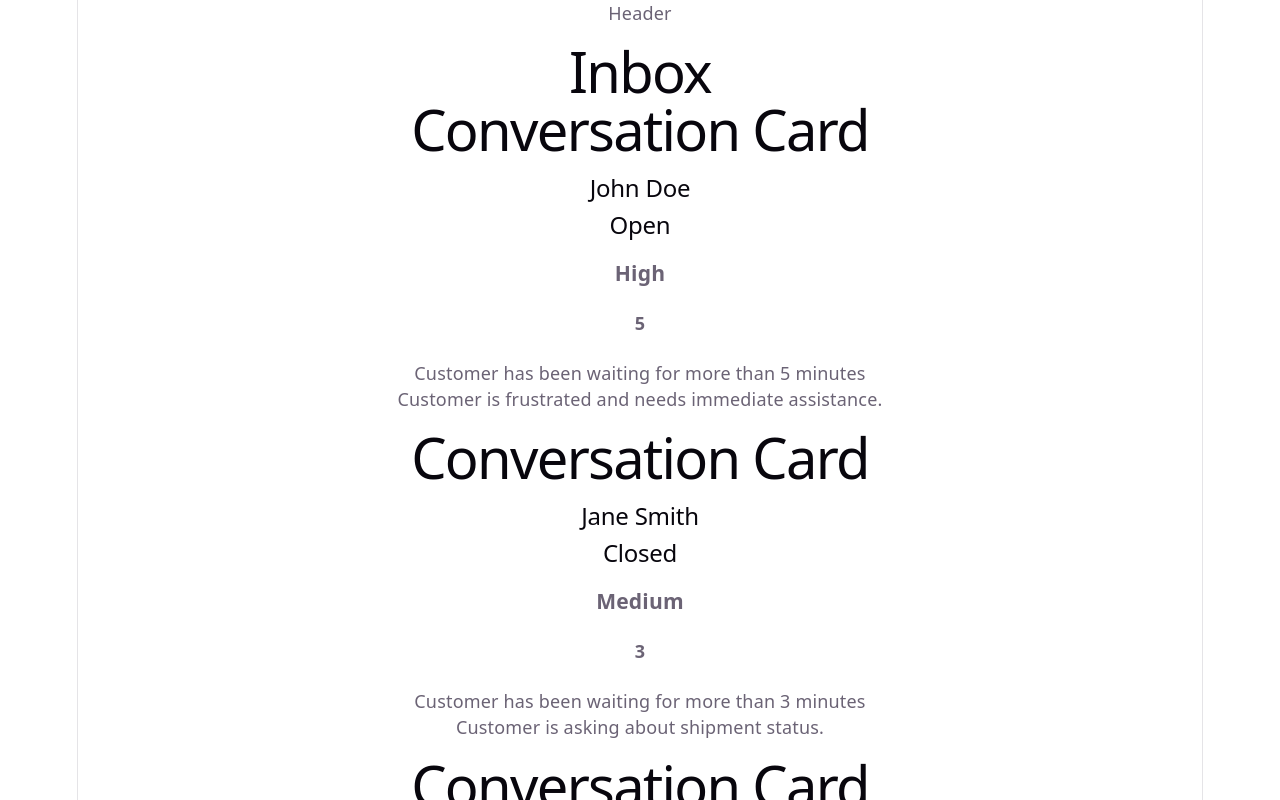
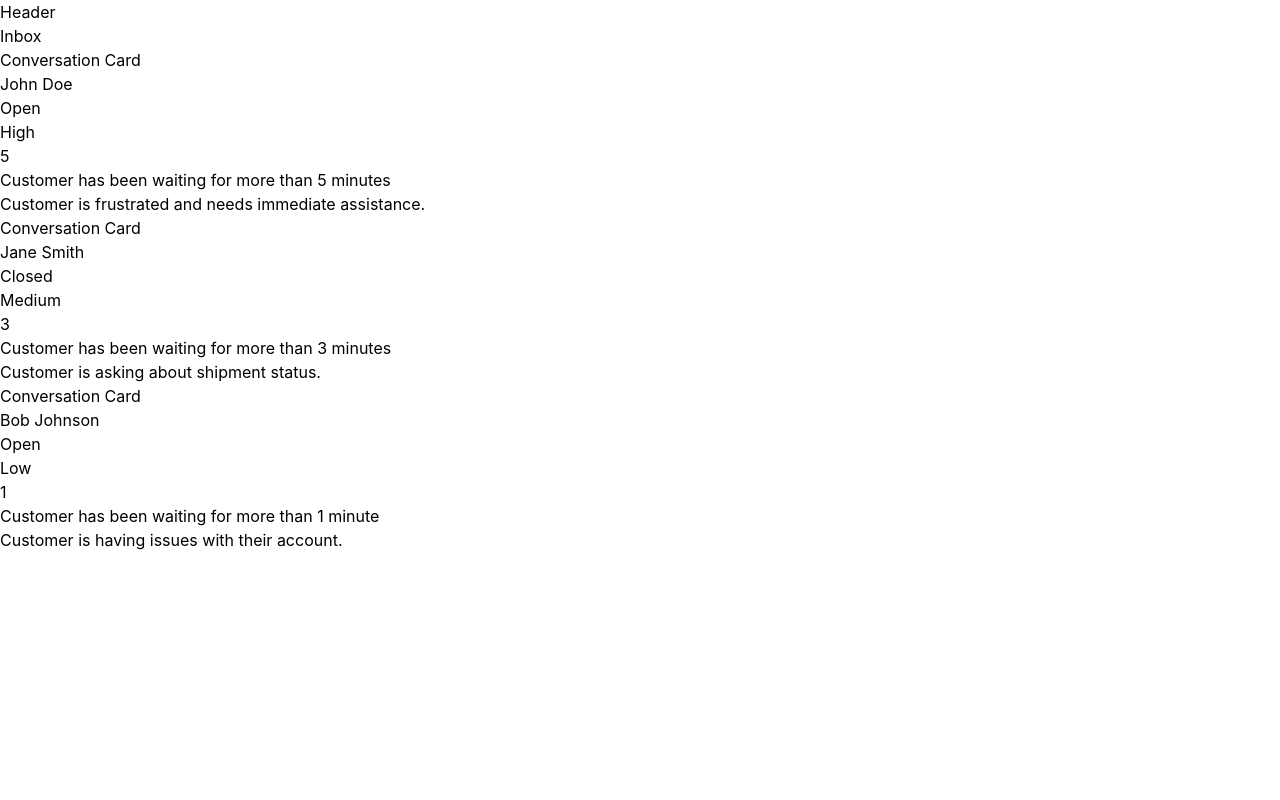
Before and after one commit to sam-0905/QueuePilot, a React (Vite) app in the folder QueuePilot/: page / in a window 1280 px wide. Shown: the top 800 px of the page. Built offline with nearby package versions, Linux system fonts and the light colour scheme.

Commit message:
fix - Removed unwanted CSS and imported tailwind

```diff
--- a/QueuePilot/src/index.css
+++ b/QueuePilot/src/index.css
@@ -1,111 +1,23 @@
+@import "tailwindcss";
+
 :root {
   --text: #6b6375;
   --text-h: #08060d;
   --bg: #fff;
-  --border: #e5e4e7;
-  --code-bg: #f4f3ec;
-  --accent: #aa3bff;
-  --accent-bg: rgba(170, 59, 255, 0.1);
-  --accent-border: rgba(170, 59, 255, 0.5);
-  --social-bg: rgba(244, 243, 236, 0.5);
-  --shadow:
-    rgba(0, 0, 0, 0.1) 0 10px 15px -3px, rgba(0, 0, 0, 0.05) 0 4px 6px -2px;
-
   --sans: system-ui, 'Segoe UI', Roboto, sans-serif;
   --heading: system-ui, 'Segoe UI', Roboto, sans-serif;
   --mono: ui-monospace, Consolas, monospace;
-
-  font: 18px/145% var(--sans);
-  letter-spacing: 0.18px;
-  color-scheme: light dark;
-  color: var(--text);
-  background: var(--bg);
-  font-synthesis: none;
-  text-rendering: optimizeLegibility;
-  -webkit-font-smoothing: antialiased;
-  -moz-osx-font-smoothing: grayscale;
 
   @media (max-width: 1024px) {
     font-size: 16px;
   }
 }
 
-@media (prefers-color-scheme: dark) {
-  :root {
-    --text: #9ca3af;
-    --text-h: #f3f4f6;
-    --bg: #16171d;
-    --border: #2e303a;
-    --code-bg: #1f2028;
-    --accent: #c084fc;
-    --accent-bg: rgba(192, 132, 252, 0.15);
-    --accent-border: rgba(192, 132, 252, 0.5);
-    --social-bg: rgba(47, 48, 58, 0.5);
-    --shadow:
-      rgba(0, 0, 0, 0.4) 0 10px 15px -3px, rgba(0, 0, 0, 0.25) 0 4px 6px -2px;
-  }
-
-  #social .button-icon {
-    filter: invert(1) brightness(2);
-  }
-}
-
-#root {
-  width: 1126px;
-  max-width: 100%;
-  margin: 0 auto;
-  text-align: center;
-  border-inline: 1px solid var(--border);
-  min-height: 100svh;
-  display: flex;
-  flex-direction: column;
-  box-sizing: border-box;
-}
 
 body {
   margin: 0;
 }
 
-h1,
-h2 {
-  font-family: var(--heading);
-  font-weight: 500;
-  color: var(--text-h);
-}
-
-h1 {
-  font-size: 56px;
-  letter-spacing: -1.68px;
-  margin: 32px 0;
-  @media (max-width: 1024px) {
-    font-size: 36px;
-    margin: 20px 0;
-  }
-}
-h2 {
-  font-size: 24px;
-  line-height: 118%;
-  letter-spacing: -0.24px;
-  margin: 0 0 8px;
-  @media (max-width: 1024px) {
-    font-size: 20px;
-  }
-}
 p {
   margin: 0;
 }
-
-code,
-.counter {
-  font-family: var(--mono);
-  display: inline-flex;
-  border-radius: 4px;
-  color: var(--text-h);
-}
-
-code {
-  font-size: 15px;
-  line-height: 135%;
-  padding: 4px 8px;
-  background: var(--code-bg);
-}
```
